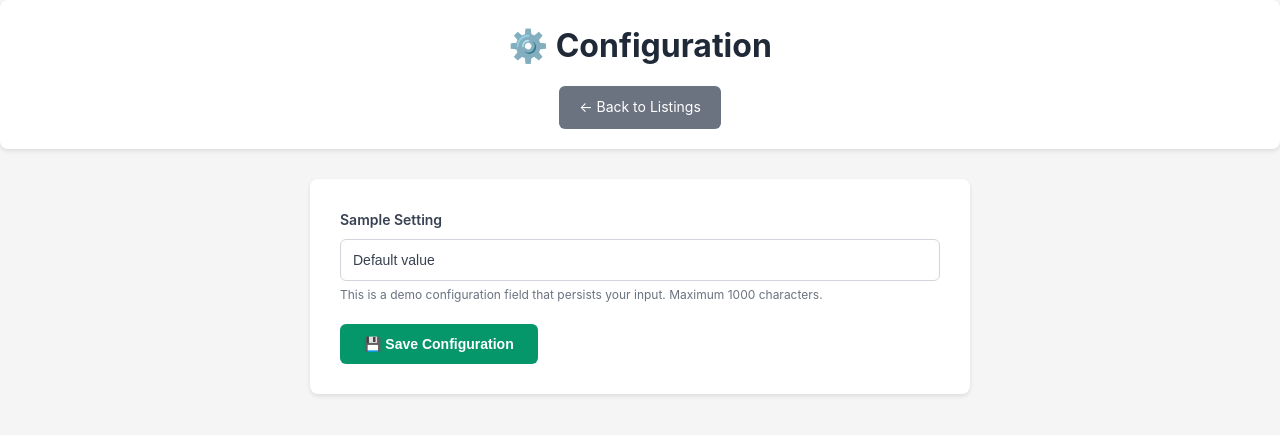
After one commit to adfaklsdjf/gti-collector, a Flask app: page /config in a window 1280 px wide. The commit adds this page. Shown: the top 435 px of the page. Run offline with Flask 3, Linux system fonts and the light colour scheme.

Commit message:
Add configuration page with persistent dummy setting
- Add ConfigManager class for JSON-based configuration storage
- Create /config route with GET/POST handlers for settings form
- Add configuration template with sample text field and validation
- Integrate configuration link into main navigation
- Include comprehensive tests for config manager and web routes
- Configuration persists in config.json with 1000 character limit

🤖 Generated with [Claude Code](https://claude.ai/code)

Co-Authored-By: Claude <noreply@anthropic.com>

```diff
--- a/app.py
+++ b/app.py
@@ -9,9 +9,11 @@ from flask import Flask
 from flask_cors import CORS
 from store import Store
 from config import setup_logging
+from config_manager import ConfigManager
 from routes.listings import create_listings_routes
 from routes.individual import create_individual_routes
 from routes.health import create_health_routes
+from routes.config import create_config_routes
 from schema_migrations import SchemaMigrator
 from pidlock import PidLock
 
@@ -59,13 +61,15 @@ CORS(app)  # Enable CORS for all domains on all routes
 # Run pre-flight checks
 run_preflight_checks()
 
-# Initialize store
+# Initialize store and config manager
 store = Store()
+config_manager = ConfigManager()
 
 # Register routes
 create_listings_routes(app, store)
 create_individual_routes(app, store)
 create_health_routes(app)
+create_config_routes(app, config_manager)
 
 if __name__ == '__main__':
     logger.info("Starting GTI Listings Flask app on port 5000")
--- /dev/null
+++ b/config_manager.py
@@ -0,0 +1,72 @@
+#!/usr/bin/env python3
+"""
+Configuration management for GTI Listings app.
+Handles storing and retrieving user configuration settings.
+"""
+
+import json
+import os
+from pathlib import Path
+import logging
+
+logger = logging.getLogger(__name__)
+
+class ConfigManager:
+    """Simple file-based configuration storage."""
+
+    def __init__(self, config_file='config.json'):
+        """Initialize configuration manager."""
+        self.config_file = Path(config_file)
+        self.config = self._load_config()
+
+    def _load_config(self):
+        """Load configuration from file."""
+        if self.config_file.exists():
+            try:
+                with open(self.config_file, 'r') as f:
+                    return json.load(f)
+            except (json.JSONDecodeError, IOError) as e:
+                logger.error(f"Error loading config file: {e}")
+                return self._get_default_config()
+        else:
+            # Create default config file
+            default_config = self._get_default_config()
+            self._save_config(default_config)
+            return default_config
+
+    def _get_default_config(self):
+        """Get default configuration values."""
+        return {
+            "sample_setting": "Default value"
+        }
+
+    def _save_config(self, config=None):
+        """Save configuration to file."""
+        if config is None:
+            config = self.config
+
+        try:
+            with open(self.config_file, 'w') as f:
+                json.dump(config, f, indent=2)
+            logger.info(f"Configuration saved to {self.config_file}")
+        except IOError as e:
+            logger.error(f"Error saving config file: {e}")
+            raise
+
+    def get(self, key, default=None):
+        """Get a configuration value."""
+        return self.config.get(key, default)
+
+    def set(self, key, value):
+        """Set a configuration value and save to file."""
+        self.config[key] = value
+        self._save_config()
+
+    def get_all(self):
+        """Get all configuration values."""
+        return self.config.copy()
+
+    def update(self, updates):
+        """Update multiple configuration values at once."""
+        self.config.update(updates)
+        self._save_config()
--- /dev/null
+++ b/routes/config.py
@@ -0,0 +1,45 @@
+#!/usr/bin/env python3
+"""
+Configuration routes for GTI Listings app.
+"""
+
+from flask import render_template, request, jsonify, redirect, url_for
+import logging
+
+logger = logging.getLogger(__name__)
+
+def create_config_routes(app, config_manager):
+    """Create configuration-related routes."""
+
+    @app.route('/config', methods=['GET'])
+    def config_page():
+        """Display configuration page."""
+        try:
+            config = config_manager.get_all()
+            return render_template('config.html', config=config)
+        except Exception as e:
+            logger.error(f"Error loading config page: {e}")
+            return jsonify({"error": str(e)}), 500
+
+    @app.route('/config', methods=['POST'])
+    def save_config():
+        """Save configuration settings."""
+        try:
+            # Get form data
+            sample_setting = request.form.get('sample_setting', '').strip()
+
+            # Validate the input (basic validation for now)
+            if len(sample_setting) > 1000:  # Reasonable limit
+                return jsonify({"error": "Setting value too long (max 1000 characters)"}), 400
+
+            # Update configuration
+            config_manager.set('sample_setting', sample_setting)
+
+            logger.info(f"Configuration updated: sample_setting = '{sample_setting}'")
+
+            # Return success response
+            return redirect(url_for('config_page'))
+
+        except Exception as e:
+            logger.error(f"Error saving config: {e}")
+            return jsonify({"error": str(e)}), 500
--- /dev/null
+++ b/templates/config.html
@@ -0,0 +1,133 @@
+{% extends "base.html" %}
+
+{% block title %}Configuration - GTI Listings{% endblock %}
+
+{% block styles %}
+.header {
+    text-align: center;
+    margin-bottom: 30px;
+    padding: 20px;
+    background: white;
+    border-radius: 8px;
+    box-shadow: 0 2px 4px rgba(0,0,0,0.1);
+}
+.header h1 {
+    color: #1f2937;
+    margin: 0;
+}
+.header-actions {
+    display: flex;
+    justify-content: center;
+    gap: 15px;
+    margin-top: 15px;
+}
+.nav-button {
+    background: #6b7280;
+    color: white;
+    border: none;
+    padding: 10px 20px;
+    border-radius: 6px;
+    font-size: 14px;
+    cursor: pointer;
+    text-decoration: none;
+    display: inline-flex;
+    align-items: center;
+    gap: 8px;
+    transition: background 0.2s;
+}
+.nav-button:hover {
+    background: #4b5563;
+    color: white;
+}
+.config-form {
+    max-width: 600px;
+    margin: 0 auto;
+    background: white;
+    border-radius: 8px;
+    padding: 30px;
+    box-shadow: 0 2px 4px rgba(0,0,0,0.1);
+}
+.form-group {
+    margin-bottom: 20px;
+}
+.form-label {
+    display: block;
+    font-size: 14px;
+    font-weight: 600;
+    color: #374151;
+    margin-bottom: 8px;
+}
+.form-input {
+    width: 100%;
+    padding: 12px;
+    border: 1px solid #d1d5db;
+    border-radius: 6px;
+    font-size: 14px;
+    color: #374151;
+    transition: border-color 0.2s;
+    box-sizing: border-box;
+}
+.form-input:focus {
+    outline: none;
+    border-color: #3b82f6;
+    box-shadow: 0 0 0 3px rgba(59, 130, 246, 0.1);
+}
+.form-help {
+    font-size: 12px;
+    color: #6b7280;
+    margin-top: 4px;
+}
+.submit-button {
+    background: #059669;
+    color: white;
+    border: none;
+    padding: 12px 24px;
+    border-radius: 6px;
+    font-size: 14px;
+    font-weight: 600;
+    cursor: pointer;
+    transition: background 0.2s;
+}
+.submit-button:hover {
+    background: #047857;
+}
+.submit-button:disabled {
+    background: #9ca3af;
+    cursor: not-allowed;
+}
+{% endblock %}
+
+{% block content %}
+<div class="header">
+    <h1>⚙️ Configuration</h1>
+    <div class="header-actions">
+        <a href="/" class="nav-button">
+            ← Back to Listings
+        </a>
+    </div>
+</div>
+
+<div class="config-form">
+    <form method="POST" action="/config">
+        <div class="form-group">
+            <label for="sample_setting" class="form-label">Sample Setting</label>
+            <input
+                type="text"
+                id="sample_setting"
+                name="sample_setting"
+                class="form-input"
+                value="{{ config.sample_setting or '' }}"
+                maxlength="1000"
+                placeholder="Enter a sample configuration value..."
+            >
+            <div class="form-help">
+                This is a demo configuration field that persists your input. Maximum 1000 characters.
+            </div>
+        </div>
+
+        <button type="submit" class="submit-button">
+            💾 Save Configuration
+        </button>
+    </form>
+</div>
+{% endblock %}
--- a/templates/index.html
+++ b/templates/index.html
@@ -219,6 +219,9 @@
         <a href="/listings/export.csv" class="export-button">
             📊 Export CSV
         </a>
+        <a href="/config" class="sort-button">
+            ⚙️ Configuration
+        </a>
     </div>
     {% endif %}
 </div>
```
Also changed, not shown: tests/test_config.py (added, +110 -0 lines), tests/test_config_routes.py (added, +109 -0 lines).
